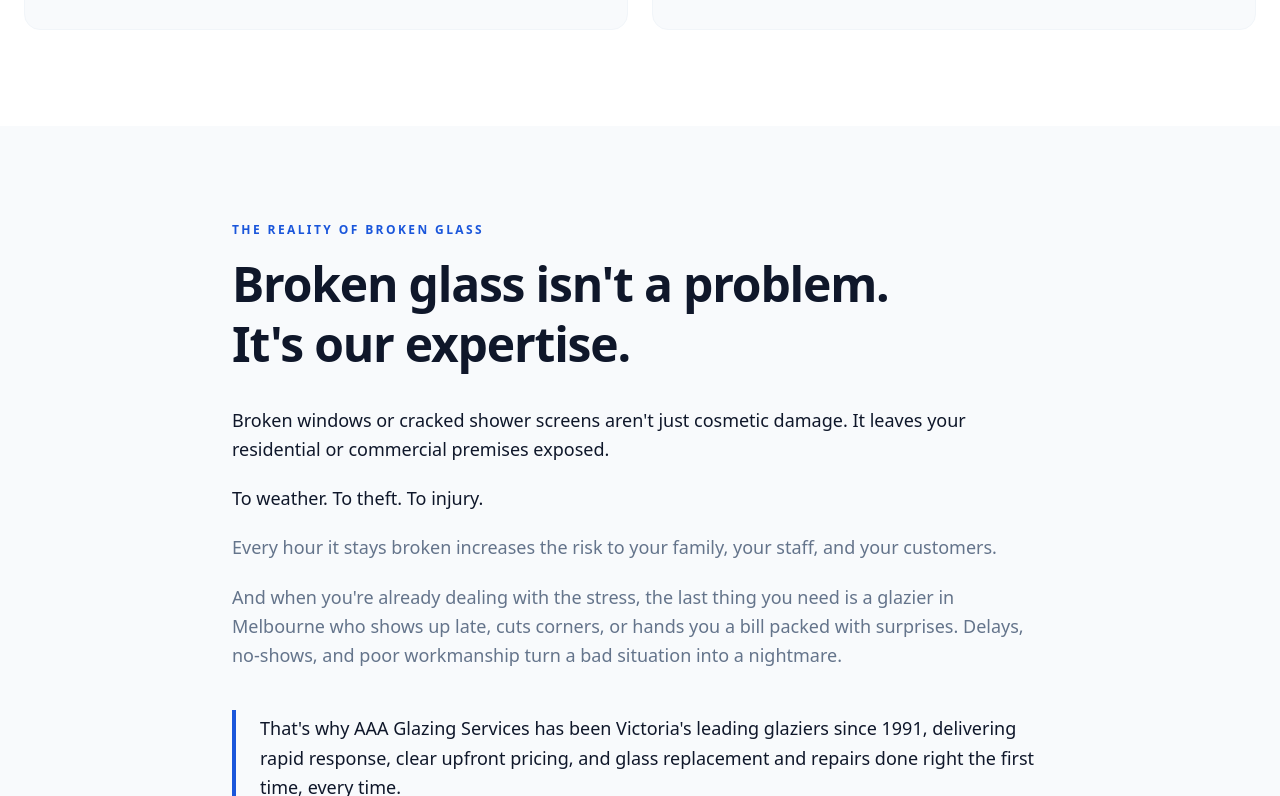
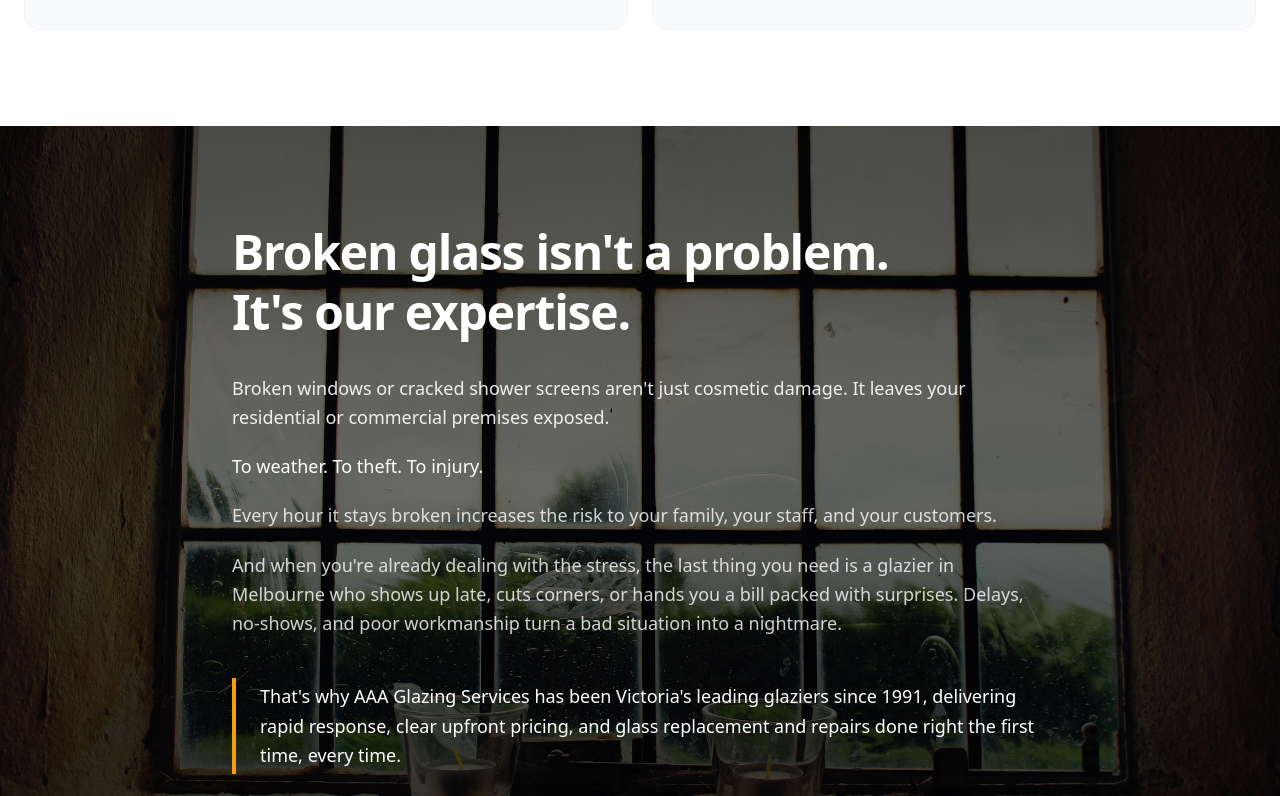
Before and after one commit to engelgatus/aaa-glazing-landing, a Next.js app: page / in a window 1280 px wide. Shown: the part 1404-2200 px from the top of the page. Built offline with nearby package versions, Linux system fonts and the light colour scheme.

Commit message:
feat(pain): add background image and enhance text styling for better visibility

```diff
--- a/src/components/sections/Pain.tsx
+++ b/src/components/sections/Pain.tsx
@@ -1,5 +1,6 @@
 "use client";
 
+import Image from "next/image";
 import { motion } from "framer-motion";
 import type { Variants } from "framer-motion";
 
@@ -16,53 +17,59 @@ const fadeUp: Variants = {
 
 export default function Pain() {
   return (
-    <section className="bg-surface py-16 sm:py-20 md:py-24 px-6">
-      <div className="max-w-7xl mx-auto grid grid-cols-12 gap-4">
+    <section className="relative py-16 sm:py-20 md:py-24 px-6 overflow-hidden">
+
+      {/* Background image */}
+      <div className="absolute inset-0">
+        <Image
+          src="/images/pain.jpg"
+          alt="Broken glass — AAA Glazing Services emergency repair"
+          fill
+          priority
+          quality={85}
+          sizes="100vw"
+          className="object-cover object-center"
+        />
+        <div className="absolute inset-0 bg-linear-to-b from-black/70 via-black/55 to-black/75" />
+      </div>
+
+      {/* Content */}
+      <div className="relative z-10 max-w-7xl mx-auto grid grid-cols-12 gap-4">
 
         <div className="col-span-12 md:col-span-8 md:col-start-3">
-          <motion.p
+
+          <motion.h2
             custom={0}
             initial="hidden"
             whileInView="visible"
             viewport={{ once: true }}
             variants={fadeUp}
-            className="text-primary text-xs font-semibold uppercase tracking-[0.2em] mb-4"
-          >
-            The Reality of Broken Glass
-          </motion.p>
-
-          <motion.h2
-            custom={1}
-            initial="hidden"
-            whileInView="visible"
-            viewport={{ once: true }}
-            variants={fadeUp}
-            className="text-3xl sm:text-4xl md:text-5xl font-bold text-text leading-tight tracking-tight mb-8"
+            className="text-3xl sm:text-4xl md:text-5xl font-bold text-white leading-tight tracking-tight mb-8"
           >
             Broken glass isn&apos;t a problem.
             <br /> It&apos;s our expertise.
           </motion.h2>
 
           <motion.div
-            custom={2}
+            custom={1}
             initial="hidden"
             whileInView="visible"
             viewport={{ once: true }}
             variants={fadeUp}
             className="space-y-5 mb-10"
           >
-            <p className="text-text text-base sm:text-lg leading-relaxed">
+            <p className="text-white/90 text-base sm:text-lg leading-relaxed">
               Broken windows or cracked shower screens aren&apos;t just cosmetic damage. It
               leaves your residential or commercial premises exposed.
             </p>
-            <p className="text-text text-base sm:text-lg font-medium leading-relaxed">
+            <p className="text-white font-medium text-base sm:text-lg leading-relaxed">
               To weather. To theft. To injury.
             </p>
-            <p className="text-muted text-base sm:text-lg leading-relaxed">
+            <p className="text-white/80 text-base sm:text-lg leading-relaxed">
               Every hour it stays broken increases the risk to your family, your staff, and
               your customers.
             </p>
-            <p className="text-muted text-base sm:text-lg leading-relaxed">
+            <p className="text-white/80 text-base sm:text-lg leading-relaxed">
               And when you&apos;re already dealing with the stress, the last thing you need
               is a glazier in Melbourne who shows up late, cuts corners, or hands you a bill
               packed with surprises. Delays, no-shows, and poor workmanship turn a bad
@@ -71,19 +78,20 @@ export default function Pain() {
           </motion.div>
 
           <motion.div
-            custom={3}
+            custom={2}
             initial="hidden"
             whileInView="visible"
             viewport={{ once: true }}
             variants={fadeUp}
-            className="border-l-4 border-primary pl-6 py-1"
+            className="border-l-4 border-accent pl-6 py-1"
           >
-            <p className="text-text text-base sm:text-lg font-medium leading-relaxed">
+            <p className="text-white text-base sm:text-lg font-medium leading-relaxed">
               That&apos;s why AAA Glazing Services has been Victoria&apos;s leading glaziers
               since 1991, delivering rapid response, clear upfront pricing, and glass
               replacement and repairs done right the first time, every time.
             </p>
           </motion.div>
+
         </div>
 
       </div>
```
Also changed, not shown: public/images/pain.jpg (added).
